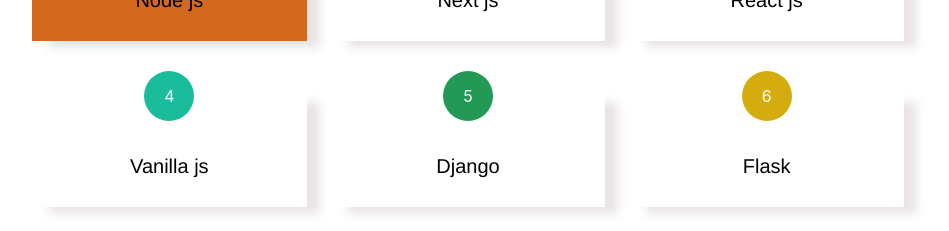
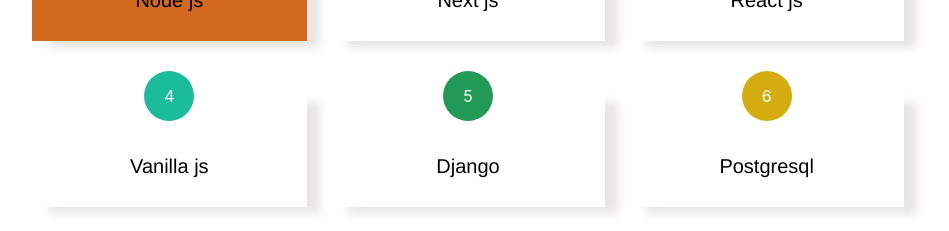
Before and after one commit to amarapeace/Portfolio-website, a React (Create React App) app in the folder client/: page / in a window 1280 px wide. Shown: the part 2360-2591 px from the top of the page, without its empty margins (294-1243 px from the left). Built offline with nearby package versions, Linux system fonts and the light colour scheme.

Commit message:
tech stack add

```diff
--- a/client/src/Components/TechStack/TechStack.js
+++ b/client/src/Components/TechStack/TechStack.js
@@ -40,7 +40,7 @@
       name: "Django",
     },
     {
-      name: "Flask",
+      name: "Postgresql",
     },
     {
       name: "Python",
```
